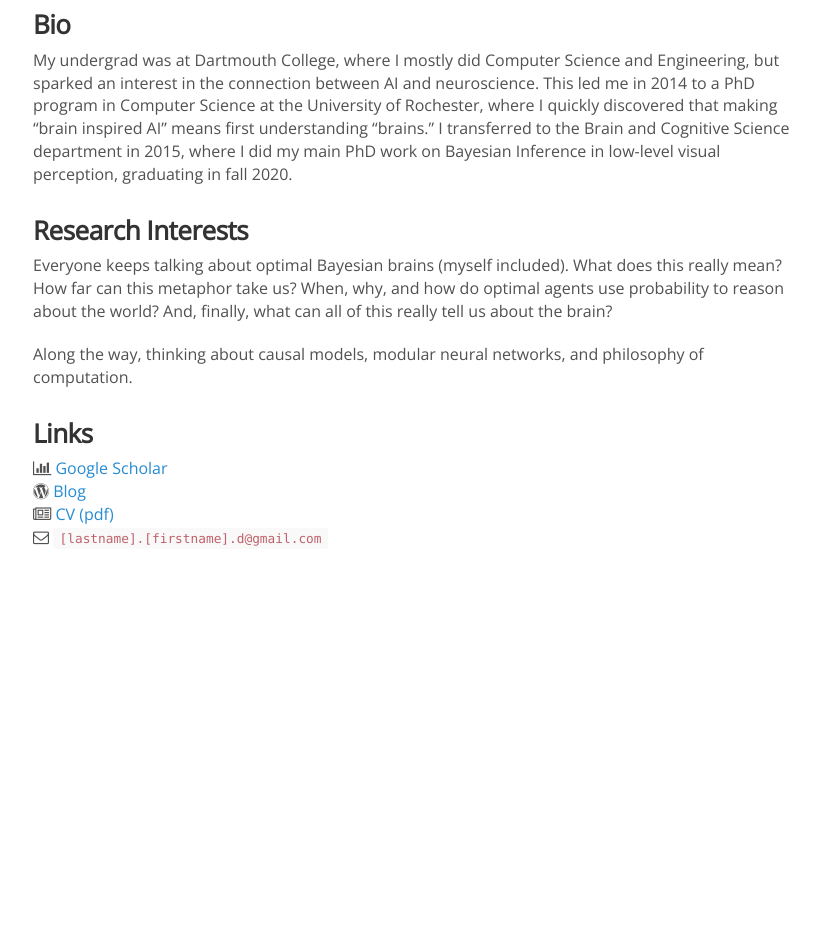
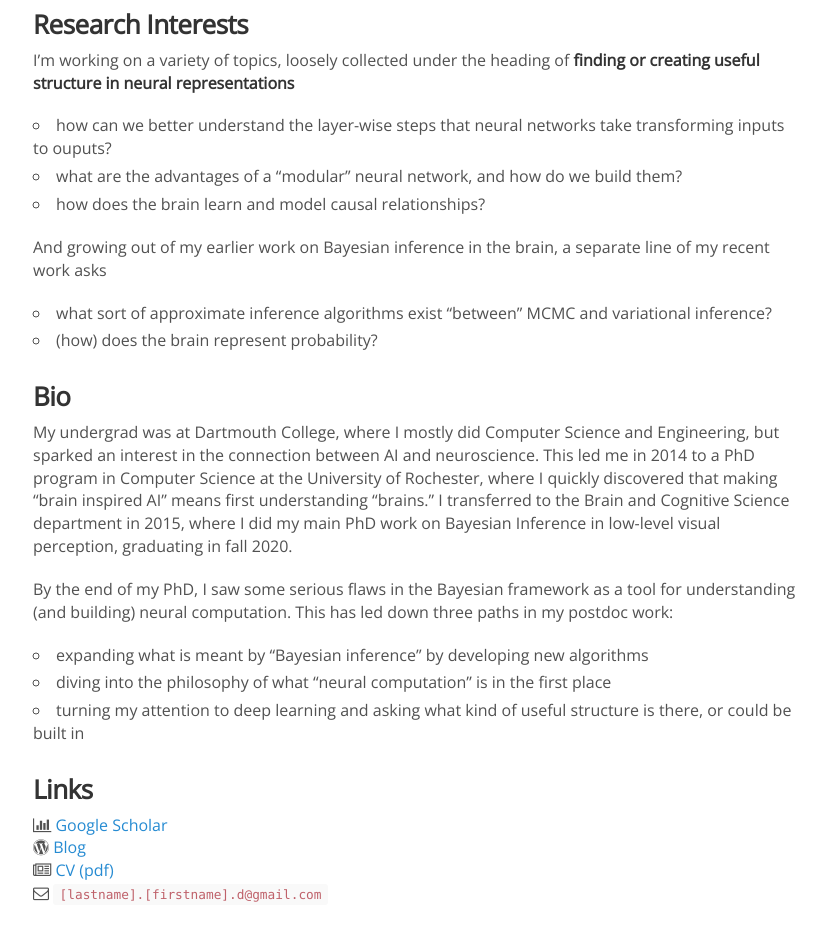
Before and after one commit to KordingLab/KordingLab.github.io, a Jekyll site: the page built from _people/richard_lange.md, in a window 1280 px wide and 1312 px high. Shown: the part 387-1312 px from the top of the window, without its empty margins (222-1048 px from the left). Built offline with Jekyll 4.4.1, drawn with Linux system fonts in a browser that asks for light colours; nearby versions of some CDN libraries; comment, search, counter and statistics services are not loaded.

Commit message:
Update richard_lange.md

```diff
--- a/_people/richard_lange.md
+++ b/_people/richard_lange.md
@@ -8,15 +8,28 @@ joined: 2020
 
 <img width="300" src="{{site.baseurl}}/images/people/{{page.avatar}}" data-action="zoom">
 
+### Research Interests
+
+I'm working on a variety of topics, loosely collected under the heading of **finding or creating useful structure in neural representations**
+
+- how can we better understand the layer-wise steps that neural networks take transforming inputs to ouputs?
+- what are the advantages of a "modular" neural network, and how do we build them?
+- how does the brain learn and model causal relationships?
+
+And growing out of my earlier work on Bayesian inference in the brain, a separate line of my recent work asks
+
+- what sort of approximate inference algorithms exist "between" MCMC and variational inference?
+- (how) does the brain represent probability?
+
 ### Bio
 
 My undergrad was at Dartmouth College, where I mostly did Computer Science and Engineering, but sparked an interest in the connection between AI and neuroscience. This led me in 2014 to a PhD program in Computer Science at the University of Rochester, where I quickly discovered that making "brain inspired AI" means first understanding "brains." I transferred to the Brain and Cognitive Science department in 2015, where I did my main PhD work on Bayesian Inference in low-level visual perception, graduating in fall 2020.
 
-### Research Interests
+By the end of my PhD, I saw some serious flaws in the Bayesian framework as a tool for understanding (and building) neural computation. This has led down three paths in my postdoc work:
 
-Everyone keeps talking about optimal Bayesian brains (myself included). What does this really mean? How far can this metaphor take us? When, why, and how do optimal agents use probability to reason about the world? And, finally, what can all of this really tell us about the brain?
-
-Along the way, thinking about causal models, modular neural networks, and philosophy of computation.
+- expanding what is meant by "Bayesian inference" by developing new algorithms
+- diving into the philosophy of what "neural computation" is in the first place
+- turning my attention to deep learning and asking what kind of useful structure is there, or could be built in
 
 ### Links
 
```
